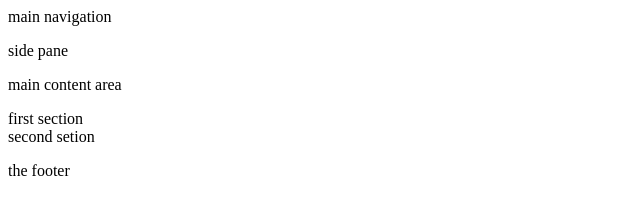
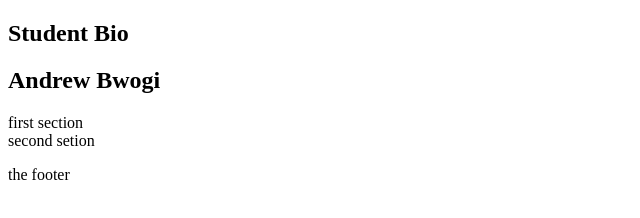
Before and after one commit to Bwogi/Bwogi.github.io, a plain HTML site: page index.html in a window 1280 px wide. Shown: the whole page, without its empty margins (0-640 px from the left). Drawn offline with Linux system fonts and the light colour scheme.

Commit message:
adding content

```diff
--- a/index.html
+++ b/index.html
@@ -10,13 +10,11 @@
 
 <body>
     <nav>
-        main navigation
+        <h1>Student Bio</h1>
     </nav>
-    <aside>
-        <p>side pane</p>
-    </aside>
+
     <main>
-        <p>main content area</p>
+        <h2>Andrew Bwogi</h2>
         <section>
             first section
         </section>
```
